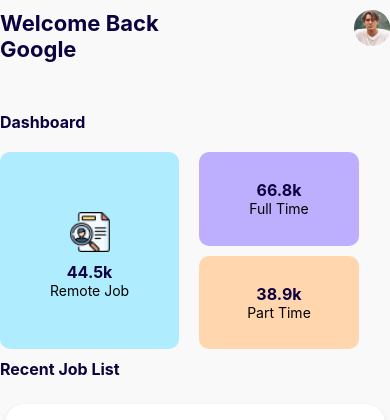
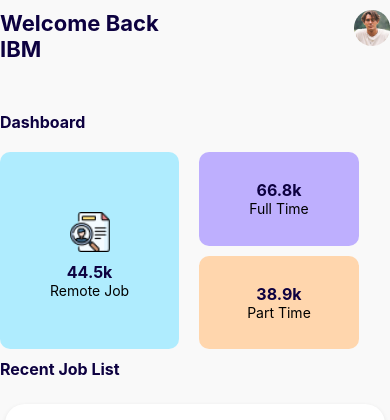
Before and after one commit to charafzi/JobFinder-frontend, a React Native app: screen /home in a window 390 px wide. Shown: the top 420 px of the page. Built offline with nearby package versions, Linux system fonts and the light colour scheme.

Commit message:
Sauvegarde apres configuration EAS et migration native

```diff
--- a/app.json
+++ b/app.json
@@ -20,13 +20,23 @@
       "adaptiveIcon": {
         "foregroundImage": "./assets/splash-icon.png",
         "backgroundColor": "#ffffff"
-      }
+      },
+      "package": "ma.jobfinder"
     },
     "web": {
       "favicon": "./assets/favicon.png"
     },
     "plugins": [
       "expo-router"
-    ]
+    ],
+    "extra": {
+      "router": {
+        "origin": false
+      },
+      "eas": {
+        "projectId": "a2de96b9-a244-42ee-81ab-e15bef86e0a9"
+      }
+    },
+    "owner": "ayouboss02"
   }
 }
--- a/package.json
+++ b/package.json
@@ -10,14 +10,18 @@
     "lint": "eslint ."
   },
   "dependencies": {
+    "@react-native-firebase/app": "^21.6.2",
+    "@react-native-firebase/messaging": "^21.6.2",
     "@react-navigation/bottom-tabs": "^7.2.0",
     "@react-navigation/drawer": "^7.1.1",
     "@react-navigation/native": "^7.0.14",
     "@react-navigation/native-stack": "^7.2.0",
     "@reduxjs/toolkit": "^2.5.0",
     "axios": "^1.7.9",
+    "dayjs": "^1.11.13",
     "expo": "~52.0.19",
     "expo-constants": "~17.0.3",
+    "expo-dev-client": "~5.0.9",
     "expo-linking": "~7.0.3",
     "expo-router": "~4.0.13",
     "expo-status-bar": "~2.0.0",
@@ -29,6 +33,7 @@
     "react-native-safe-area-context": "^4.14.1",
     "react-native-screens": "~4.1.0",
     "react-native-toast-message": "^2.2.1",
+    "react-native-ui-datepicker": "^2.0.4",
     "react-redux": "^9.2.0",
     "redux": "^5.0.1",
     "redux-thunk": "^3.1.0"
--- a/src/components/EntrepriseHeader.jsx
+++ b/src/components/EntrepriseHeader.jsx
@@ -7,7 +7,7 @@
     <View style={styles.headerContainer}>
       <View>
         <Text style={styles.name}>Welcome Back </Text>
-        <Text style={styles.name}>{entrepriseName !== "" || "Google"}</Text>
+        <Text style={styles.name}>{entrepriseName !== "" ?  entrepriseName : "Google"}</Text>
       </View>
       <Image source={entrepriseLogo} style={{ marginLeft: 10 }} />
     </View>
--- a/src/navigator/BottomTabNavigator.jsx
+++ b/src/navigator/BottomTabNavigator.jsx
@@ -20,6 +20,8 @@
         tabBarInactiveTintColor: Color.tabBarInactiveTintColor,
         headerShown: false,
         tabBarShowLabel: false,
+        tabBarHideOnKeyboard: true,
+        tabBarStyle: { position: 'absolute' },
       }}
     >
       <Tab.Screen
--- a/src/screens/AddJob.jsx
+++ b/src/screens/AddJob.jsx
@@ -1,4 +1,4 @@
-import React, { useCallback, useState } from "react";
+import React, { useCallback, useRef, useState } from "react";
 import {
   Keyboard,
   SafeAreaView,
@@ -22,9 +22,12 @@
   ExigencesModal,
   FormField,
 } from "../components";
+import { useScrollToTop } from "@react-navigation/native";
 
 const AddJob = ({ navigation }) => {
   const tabBarHeight = useBottomTabBarHeight();
+  const ref = useRef(null);
+  useScrollToTop(ref);
   const {
     control,
     handleSubmit,
@@ -170,7 +173,7 @@
     <SafeAreaView style={styles.container}>
       <StatusBar barStyle="dark-content" backgroundColor={Color.background} />
       <TouchableWithoutFeedback onPress={Keyboard.dismiss}>
-        <ScrollView contentStyle={{ paddingBottom: tabBarHeight }}>
+        <ScrollView ref={ref} contentStyle={{ paddingBottom: tabBarHeight }}>
           <View
             style={{ flexDirection: "row", justifyContent: "space-between" }}
           >
--- a/src/screens/EntrepriseHomeScreen.jsx
+++ b/src/screens/EntrepriseHomeScreen.jsx
@@ -8,24 +8,19 @@
   TouchableOpacity,
   View,
 } from "react-native";
-import React from "react";
+import React, { useRef } from "react";
 import { Color } from "../constants/Color";
 import { profile, remotejobs } from "../../assets";
 import { useBottomTabBarHeight } from "@react-navigation/bottom-tabs";
-import { JobCard } from "../components";
+import { EntrepriseHeader, JobCard } from "../components";
 import DATA from "../data/data";
+import { useScrollToTop } from "@react-navigation/native";
 
 const ListHeaderComponent = () => {
   return (
     <>
       {/* Header */}
-      <View style={styles.headerContainer}>
-        <View>
-          <Text style={styles.name}>Welcome Back </Text>
-          <Text style={styles.name}>Google</Text>
-        </View>
-        <Image source={profile} style={{ marginLeft: 10 }} />
-      </View>
+      <EntrepriseHeader entrepriseLogo={profile} entrepriseName={"IBM"} />
       {/* Dashboard */}
       <View style={{ marginTop: 10 }}>
         <Text style={[styles.text, { paddingBottom: 10 }]}>Dashboard</Text>
@@ -82,6 +77,9 @@
 
 const EntrepriseHomeScreen = ({ navigation }) => {
   const tabBarHeight = useBottomTabBarHeight();
+  const ref = useRef(null);
+
+  useScrollToTop(ref);
 
   const recentJobs = DATA.slice(0, 3);
   return (
@@ -90,6 +88,7 @@
       {/* JobList */}
       <View style={{ marginTop: 10 }}>
         <FlatList
+          ref={ref}
           data={recentJobs}
           renderItem={({ item }) => <JobCard item={item} />}
           keyExtractor={(item) => item.id}
--- a/src/screens/EntrepriseProjects.jsx
+++ b/src/screens/EntrepriseProjects.jsx
@@ -6,21 +6,30 @@
   Text,
   View,
 } from "react-native";
-import React from "react";
+import React, { useRef } from "react";
 import { Color } from "../constants/Color";
 import { JobCard } from "../components";
 import DATA from "../data/data";
+import { useBottomTabBarHeight } from "@react-navigation/bottom-tabs";
+import { useScrollToTop } from "@react-navigation/native";
 
 const EntrepriseProjects = () => {
+  const tabBarHeight = useBottomTabBarHeight();
+  const ref = useRef(null);
+  useScrollToTop(ref);
   return (
     <SafeAreaView style={styles.container}>
       <StatusBar barStyle="dark-content" backgroundColor={Color.background} />
       <View>
         <Text style={styles.header}>Job List</Text>
         <FlatList
+          ref={ref}
           data={DATA}
           renderItem={({ item }) => <JobCard item={item} />}
           keyExtractor={(item) => item.id}
+          ListFooterComponent={
+            <View style={{ paddingBottom: tabBarHeight }} ></View>
+          }
         />
       </View>
     </SafeAreaView>
```
Also changed, not shown: eas.json (added, +21 -0 lines), 1 other file (tests, documents, lock files or other folders).
